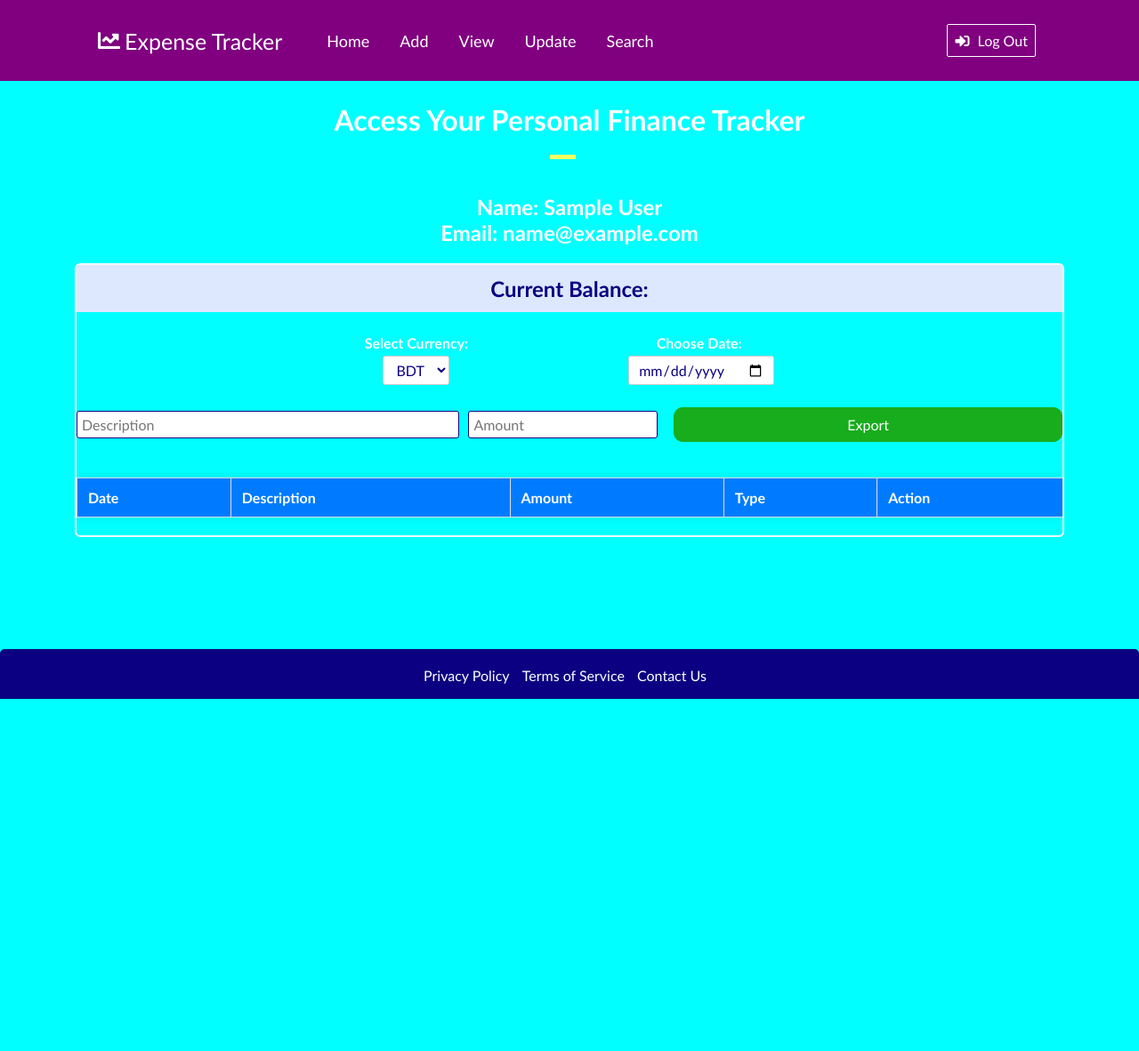
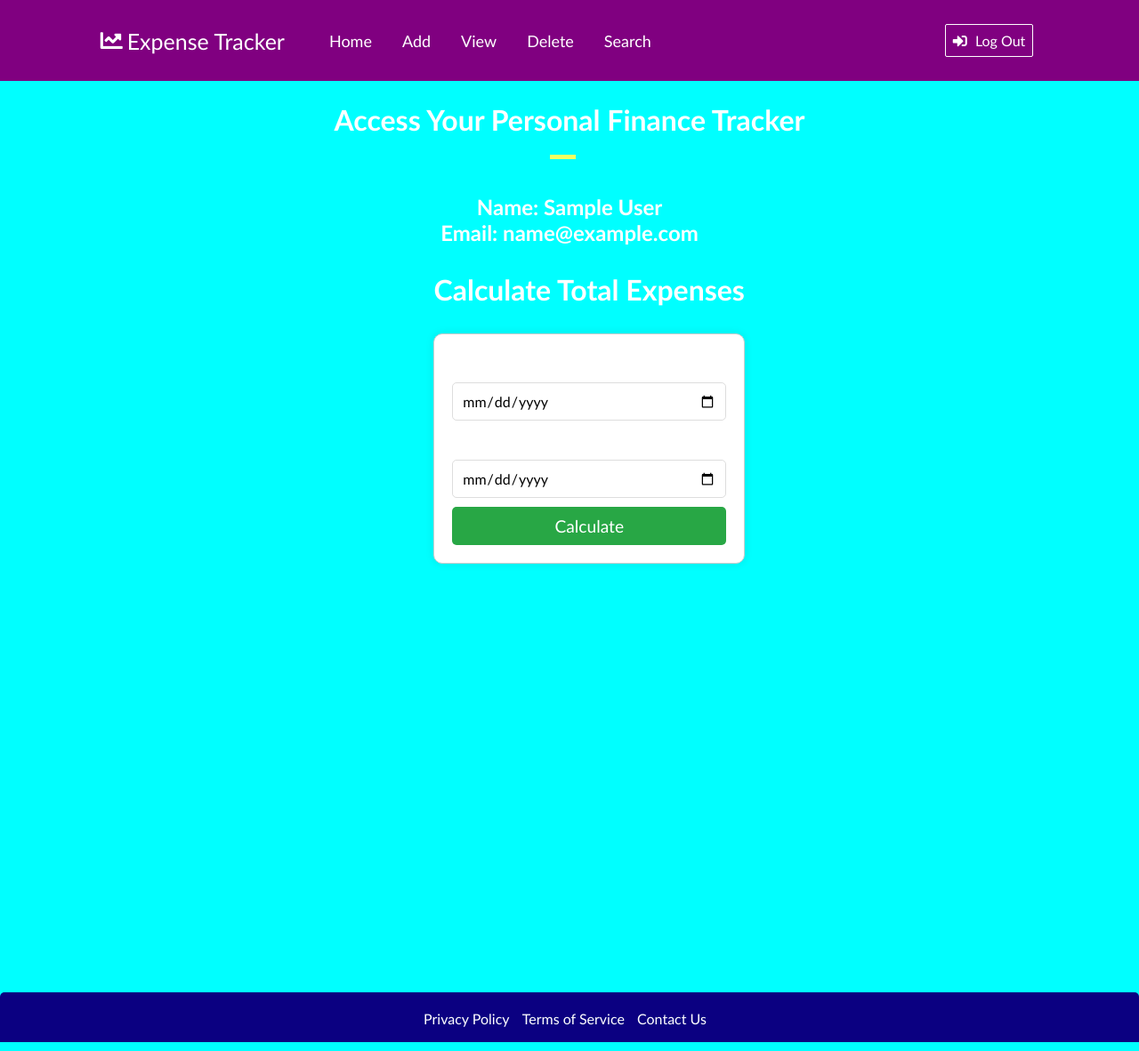
Before and after one commit to riyazularfaat/personal-finance-manager, a Flask app: page /home_page in a window 1280 px wide. Shown: the whole page at 89% size. Before the commit the page ends 786 px from the top, so only its background shows below. Run offline with Flask 3, Linux system fonts and the light colour scheme; the visitor is signed in with stand-in values (Sample User, id 1); tables that the repository leaves empty hold one stand-in row (values such as "Sample post"); lists and menus that the app fills with data are empty; some libraries are stand-ins or nearby versions.

Commit message:
Update 01

```diff
--- a/app.py
+++ b/app.py
@@ -1,10 +1,15 @@
-from flask import Flask,request, render_template, redirect, session
+from flask import Flask,request, render_template, redirect, session, url_for, Response
 from flask_sqlalchemy import SQLAlchemy
 from datetime import datetime
 import bcrypt
+import csv
+from flask import flash
+import os
+
+EXPENSE_FILE = 'Expenses.csv'
 
 app =Flask(__name__)
-app.config['SQLALCHEMY_DATABASE_URI'] = 'sqlite:///users.db'  # Replace with your database URI
+app.config['SQLALCHEMY_DATABASE_URI'] = 'sqlite:///users.db'
 app.config['SQLALCHEMY_TRACK_MODIFICATIONS'] = False
 db = SQLAlchemy(app)
 app.secret_key = 'c231296'
@@ -27,22 +32,36 @@
 
     def check_password(self, password):
         return bcrypt.checkpw(password.encode('utf-8'), self.password.encode('utf-8'))
-
-class Expenses(db.Model):
-    id = db.Column(db.Integer, primary_key=True)
-    date = db.Column(db.DateTime, default=datetime.utcnow)
-    amount = db.Column(db.String(100), nullable=False)
-    category = db.Column(db.String(100), nullable=False)
-    description = db.Column(db.String(100), nullable=False)
-
-    def __init__(self, date, amount, category, description):
-        self.date = date
-        self.amount = amount
-        self.category = category
-        self.description = description
-
 with app.app_context():
     db.create_all()
+
+def read_expenses():
+    expenses = []
+    for file_name in os.listdir('.'):  # Assume CSV files are in the current directory
+        if file_name.endswith('.csv') and 'Expenses' in file_name:
+            with open(file_name, 'r') as file:
+                reader = csv.DictReader(file)
+                expenses.extend(list(reader))
+    return expenses
+
+
+def write_expenses(expenses):
+    with open(EXPENSE_FILE, 'w', newline='') as file:
+        writer = csv.DictWriter(file, fieldnames=['date', 'amount', 'category', 'description'])
+        writer.writeheader()
+        writer.writerows(expenses)
+
+def update_expense(search_type, search_term, new_data):
+    expenses = read_expenses()
+    updated = False
+    for expense in expenses:
+        if (search_type == 'date' and expense['date'] == search_term) or \
+           (search_type == 'category' and expense['category'].lower() == search_term.lower()):
+            expense.update(new_data)
+            updated = True
+    if updated:
+        write_expenses(expenses)
+    return updated
 
 @app.route('/')
 def home():
@@ -99,16 +118,139 @@
         amount = request.form['amount']
         category = request.form['category']
         description = request.form['description']
-        new_expense = Expenses(date=date, amount=amount, category=category, description=description)
-        db.session.add(new_expense)
-        db.session.commit()
-        return redirect('/home_page')
+
+        # Save expense to the file
+        with open(EXPENSE_FILE, 'a') as file:
+            file.write(f"{date},{amount},{category},{description}\n")
+
+        flash("Expense added successfully!", "success")
+        return redirect(url_for('home_page'))
+
     return render_template('add.html')
 
-@app.route('/view')
+
+@app.route('/view', methods=['GET', 'POST'])
 def view():
-    expenses = Expenses.query.all()
+    expenses = []
+    with open(EXPENSE_FILE, 'r') as file:
+        for line in file:
+            try:
+                date, amount, category, description = line.strip().split(',')
+                expenses.append({
+                    'date': date,
+                    'amount': amount,
+                    'category': category,
+                    'description': description
+                })
+
+            except ValueError:
+                # If any line has an invalid format, skip it
+                print(f"Skipping invalid entry: {line.strip()}")
     return render_template('view.html', expenses=expenses)
+
+
+@app.route('/delete', methods=['GET', 'POST'])
+def delete():
+    if request.method == 'POST':
+        search_type = request.form['search_type']
+        search_term = request.form['search_term']
+        results_found = False
+
+        try:
+            with open(EXPENSE_FILE, 'r') as file:
+                expenses = file.readlines()
+
+            with open(EXPENSE_FILE, 'w') as file:
+                for expense in expenses:
+                    date, amount, category, description = expense.strip().split(',')
+                    if (search_type == 'date' and date == search_term) or \
+                       (search_type == 'category' and category.lower() == search_term.lower()):
+                        results_found = True
+                        continue
+                    file.write(expense)
+
+            if results_found:
+                flash("Expense deleted successfully!", "success")
+            else:
+                flash("No matching expense found to delete.", "error")
+        except FileNotFoundError:
+            flash("No expenses found to delete.", "error")
+        return redirect(url_for('home_page'))
+    return render_template('delete.html')
+
+@app.route('/search', methods=['GET', 'POST'])
+def search_expenses():
+    if request.method == 'POST':
+        search_type = request.form['search_type']
+        search_term = request.form['search_term']
+        expenses = read_expenses()
+        filtered_expenses = [
+            expense for expense in expenses
+            if (search_type == 'date' and expense['date'] == search_term) or
+               (search_type == 'category' and expense['category'].lower() == search_term.lower())
+        ]
+        return render_template('search.html', expenses=filtered_expenses, searched=True)
+
+
+    return render_template('search.html', searched=False)
+
+@app.route('/total', methods=['GET', 'POST'])
+def calculate_total():
+    total = 0
+    expenses = []
+
+    if request.method == 'POST':
+        start_date = request.form['start_date']
+        end_date = request.form['end_date']
+
+        try:
+            # Parse the input dates to datetime objects
+            start_date_obj = datetime.strptime(start_date, '%Y-%m-%d')
+            end_date_obj = datetime.strptime(end_date, '%Y-%m-%d')
+
+            # Read and calculate total from the file
+            try:
+                with open(EXPENSE_FILE, 'r') as file:
+                    for line in file:
+                        try:
+                            date, amount, category, description = line.strip().split(',')
+
+                            # Parse the date from the file
+                            expense_date_obj = datetime.strptime(date, '%Y-%m-%d')
+
+                            # Check if the expense falls within the date range
+                            if start_date_obj <= expense_date_obj <= end_date_obj:
+                                total += float(amount)  # Add amount to total
+                                expenses.append({
+                                    'date': date,
+                                    'amount': amount,
+                                    'category': category,
+                                    'description': description
+                                })
+                        except ValueError:
+                            # If any line has an invalid format, skip it
+                            print(f"Skipping invalid entry: {line.strip()}")
+
+                if not expenses:
+                    flash(f"No expenses found in the specified date range.", "error")
+                else:
+                    flash(f"Total expenses from {start_date} to {end_date}: {total}", "success")
+
+            except FileNotFoundError:
+                flash("No expenses found. Please add expenses first.", "error")
+            except ValueError as e:
+                flash(f"Error in file data: {e}. Please check your file format.", "error")
+
+        except ValueError:
+            flash("Invalid date format. Please use YYYY-MM-DD for start and end dates.", "error")
+
+        return render_template('total.html', expenses=expenses, total=total)
+
+    return render_template('total.html', expenses=expenses, total=total)
+
+@app.route('/support', methods=['GET', 'POST'])
+def support():
+    return render_template('support.html')
 
 if __name__ == '__main__':
     app.run(debug=True)
--- a/static/style.css
+++ b/static/style.css
@@ -229,7 +229,7 @@
   justify-content: space-between;
   align-items: center;
   margin: 0 auto;
-  height: 80vh;
+  height: auto;
   padding: 20px;
   color: white;
   flex-direction: row;
@@ -245,108 +245,6 @@
   margin-left: 48%;
   margin-top: 10px;
   background-color: #f4ff61;
-}
-
-.tracker-part {
-  width: 100%;
-  max-width: 1280px;
-  margin: 0 auto;
-  margin-top: 2px;
-  border: 2px solid rgb(248, 248, 248);
-  border-radius: 6px 6px 6px 6px;
-  flex-direction: row;
-  justify-content: space-between;
-  align-items: center;
-  padding: 0px;
-  box-sizing: border-box;
-  overflow-y: auto; /* Enable vertical scrollbar */
-}
-
-.tracker-h1 {
-  text-align: center;
-}
-
-.tracker-balance {
-  text-align: center;
-  font-size: 24px;
-  margin-bottom: 20px;
-  font-weight: bolder;
-  color: #0b0081;
-  background-color: #dde8ff;
-  padding: 12px;
-}
-
-.current-balance {
-  font-size: 24px;
-  font-weight: bold;
-}
-.negative-balance {
-  color: #ff0000; /* Red color */
-}
-.positive-balance {
-  color: #00ff00; /* Green color */
-}
-
-.transaction-form {
-  display: flex;
-  justify-content: center;
-  align-items: center; /* Added align-items property */
-  margin-bottom: 20px;
-}
-
-.transaction-form input[type="text"],
-.transaction-form input[type="number"],
-.transaction-form select,
-.transaction-form input[type="date"] {
-  /* Added input[type="date"] selector */
-  margin-right: 10px;
-  padding: 5px;
-  font-size: 16px;
-  border-radius: 3px;
-  color: #0b0081;
-  border: 1px solid #0b0081;
-}
-
-.transaction-form button {
-  padding: 5px 10px;
-  font-size: 16px;
-  border-radius: 10px;
-  margin-left: 8px;
-  height: 39px;
-  border: 1px solid #18ad1d;
-  background-color: #18ad1d;
-  color: #fff;
-  /* border: none; */
-  cursor: pointer;
-}
-
-.currency-filter {
-  padding: 5px 10px;
-  display: flex;
-  justify-content: center;
-  align-items: center;
-  margin-bottom: 20px;
-  gap: 180px;
-  flex: 1;
-}
-
-#currency {
-  padding: 5px 10px;
-  font-size: 16px;
-  border-radius: 3px;
-  background-color: #ffffff;
-  color: #0b0081;
-  border: 1px solid #ccc;
-  cursor: pointer;
-}
-
-#currency:hover {
-  background-color: #f0f0f0;
-}
-
-#currency:focus {
-  outline: none;
-  box-shadow: 0 0 2px 2px rgba(0, 123, 255, 0.3);
 }
 
 .date-box {
@@ -366,25 +264,25 @@
   float: right;
 }
 
-.table-part {
+/* .table-part {
   overflow: hidden;
-}
+} */
 
-table {
+/* table {
   width: 100%;
   border-collapse: collapse;
-  background-color: white;
-}
+  background-color: #28a7464b;
+} */
 
 .table-part.scrollable {
   max-height: calc(4 * 40px); /* Adjust the height based on your row height */
   overflow-y: scroll;
 }
 
-th {
+/* th {
   font-weight: bolder;
   border-spacing: 0px;
-  color: #0b0081;
+  color: black;
   padding: 10px;
   min-width: none;
   position: sticky;
@@ -393,12 +291,12 @@
   background-color: #dde8ff;
   border-top: 1px solid #ddd;
   border-bottom: 1px solid #ddd;
-  border-right: 1px solid #ddd; /* Add this line to create column lines */
-}
+  border-right: 1px solid #ddd; /* Add this line to create column lines
+}*/
 td {
   padding: 10px;
   text-align: left;
-  color: #0b0081;
+  color: white;
   min-width: none;
   font-weight: lighter;
   border-top: 1px solid #ddd;
@@ -409,7 +307,7 @@
 th:last-child,
 td:last-child {
   border-right: none; /* Remove the right border for the last column */
-}
+} */
 
 .delete-button {
   background-color: #f44336;
--- a/static/styles.css
+++ b/static/styles.css
@@ -1,4 +1,3 @@
-
 .container {
     width: 80%;
     height: 150vh;
@@ -15,6 +14,9 @@
     margin-top: 20px;
     margin-bottom: 20px;
 }
+#expense-table-row{
+    color: red;
+}
 .content-box{
     width: 80%;
     height: 100vh;
@@ -25,6 +27,28 @@
     left: 12%;
     margin-top: 90px;
     padding-top: 30px;
+}
+.home-content-box{
+    width: 80%;
+    height: 100vh;
+    display: flex;
+    flex-direction: column;
+    align-items: center;
+    position: relative;
+    left: 12%;
+    margin-top: 10px;
+    padding-top: 10px;
+}
+.ttl-content-box{
+    width: 80%;
+    height: auto;
+    display: flex;
+    flex-direction: column;
+    align-items: center;
+    position: relative;
+    left: 12%;
+    margin-top: 90px;
+    padding-top: 20px;
 }
 .error{
     color: red;
@@ -91,21 +115,27 @@
     border-collapse: collapse;
     margin: 20px 0;
     box-shadow: 0 0 10px rgba(0, 0, 0, 0.1);
+    background-color: #28a7464b;
 }
-
+.view-table{
+    width: 80%;
+    background-color: rgba(68, 228, 19, 0.711);
+    color: white;
+    padding: 12px;
+    border: 1px solid #ddd;
+}
+.view-tbl-hd{
+    background-color: #007BFF;
+    text-align: center;
+}
+.view-tbl-hd th{
+    text-align: center;
+}
 table th, table td {
     padding: 12px;
     text-align: left;
     border: 1px solid #ddd;
-}
-
-table th {
-    background: #007BFF;
-    color: white;
-}
-
-table tr:nth-child(even) {
-    background: #f9f9f9;
+    color: black;
 }
 
 table tr:hover {
--- a/templates/add.html
+++ b/templates/add.html
@@ -8,7 +8,7 @@
                 <li><a href="/home_page">Home</a></li>
                 <li><a href="#">Add</a></li>
                 <li><a href="/view">View</a></li>
-                <li><a href="/update">Update</a></li>
+                <li><a href="/delete">Delete</a></li>
                 <li><a href="/search">Search</a></li>
             </ul>
             <div class="buttons">
--- a/templates/home_page.html
+++ b/templates/home_page.html
@@ -5,10 +5,10 @@
         <div class="navbar">
             <a href="#" class="logo"><i class="fas fa-chart-line"></i> Expense Tracker</a>
             <ul class="nav-links">
-                <li><a href="#">Home</a></li>
+                <li><a href="/home">Home</a></li>
                 <li><a href="/add">Add</a></li>
                 <li><a href="/view">View</a></li>
-                <li><a href="/update">Update</a></li>
+                <li><a href="/delete">Delete</a></li>
                 <li><a href="/search">Search</a></li>
             </ul>
             <div class="buttons">
@@ -27,43 +27,43 @@
             <h2>Name: {{ user.name }}</h2>
             <h2>Email: {{ user.email }}</h2>
         </div>
+        <div class="home-content-box">
+            <h1>Calculate Total Expenses</h1>
 
-        <div class="tracker-part">
-            <div class="tracker-balance">
-                Current Balance: <span id="balance" class="current-balance"></span>
-            </div>
+            <form action="/total" method="post">
+                <label for="start_date">Start Date:</label>
+                <input type="date" id="start_date" name="start_date" required><br>
 
-            <div class="currency-filter">
-                <div class="filter-left">
-                    <label for="currency">Select Currency:</label>
-                    <select id="currency" onchange="updateBalance()">
-                        <option value="USD">USD</option>
-                        <option value="EUR">EUR</option>
-                        <option value="BDT" selected>BDT</option>
-                    </select>
-                </div>
-                <div class="filter-right">
-                    <label for="text" class="date-box">Choose Date:</label>
-                    <input type="date" id="date" placeholder="Date" />
-                </div>
-            </div>
+                <label for="end_date">End Date:</label>
+                <input type="date" id="end_date" name="end_date" required><br>
 
-            <div class="transaction-form">
-                <input type="text" id="description" placeholder="Description" />
-                <input type="number" id="amount" placeholder="Amount" />
-                <button >Export</button>
-            </div>
-            <div class="table-part" id="table-part">
-                <table id="transaction-table">
-                    <tr>
-                        <th>Date</th>
-                        <th>Description</th>
-                        <th>Amount</th>
-                        <th>Type</th>
-                        <th>Action</th>
-                    </tr>
-                </table>
-            </div>
+                <button type="submit">Calculate</button>
+            </form>
+
+            {% if total %}
+            <h2>Total Expenses: {{ total }}</h2>
+
+            {% if expenses %}
+            <table>
+                <tr>
+                    <th>Date</th>
+                    <th>Amount</th>
+                    <th>Category</th>
+                    <th>Description</th>
+                </tr>
+                {% for expense in expenses %}
+                <tr>
+                    <td>{{ expense.date }}</td>
+                    <td>{{ expense.amount }}</td>
+                    <td>{{ expense.category }}</td>
+                    <td>{{ expense.description }}</td>
+                </tr>
+                {% endfor %}
+            </table>
+            {% else %}
+            <p>No expenses found for this date range.</p>
+            {% endif %}
+            {% endif %}
         </div>
     </section>
 
--- a/templates/login.html
+++ b/templates/login.html
@@ -6,7 +6,7 @@
       <div class="navbar">
         <a href="#" class="logo"><i class="fas fa-chart-line"></i> Finance Tracker</a>
         <ul class="nav-links">
-          <li><a href="/home">Home</a></li>
+          <li><a href="/">Home</a></li>
           <li><a href="#how-it-works">How it works</a></li>
           <li><a href="/support">Support</a></li>
         </ul>
--- a/templates/search.html
+++ b/templates/search.html
@@ -8,8 +8,8 @@
                 <li><a href="/home_page">Home</a></li>
                 <li><a href="/add">Add</a></li>
                 <li><a href="/view">View</a></li>
-                <li><a href="/update">Update</a></li>
-                <li><a href="#">Search</a></li>
+                <li><a href="/delete">Delete</a></li>
+                <li><a href="/search">Search</a></li>
             </ul>
             <div class="buttons">
                 <a href="/home" class="btn-head"><i class="fas fa-sign-in-alt"></i> Log Out</a>
--- a/templates/support.html
+++ b/templates/support.html
@@ -8,7 +8,7 @@
           ><i class="fas fa-chart-line"></i> Finance Tracker</a
         >
         <ul class="nav-links">
-          <li><a href="/home">Home</a></li>
+          <li><a href="/">Home</a></li>
           <li><a href="/support">Support</a></li>
         </ul>
         <div class="buttons">
```
Also changed, not shown: templates/delete.html (added, +45 -0 lines), templates/home.html (+6 -6 lines), templates/sign_up.html (+4 -4 lines), templates/total.html (added, +68 -0 lines), templates/update.html (deleted, +0 -60 lines), templates/view.html (+11 -6 lines).
